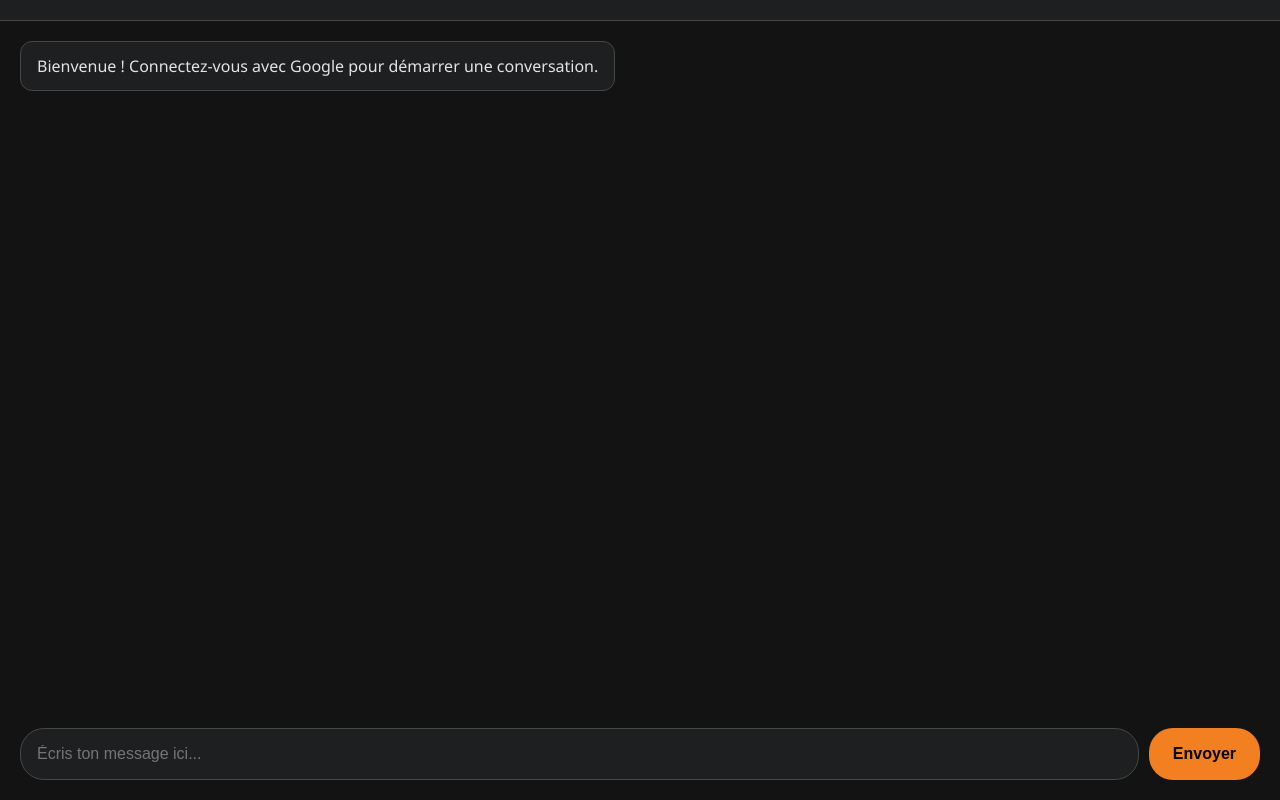
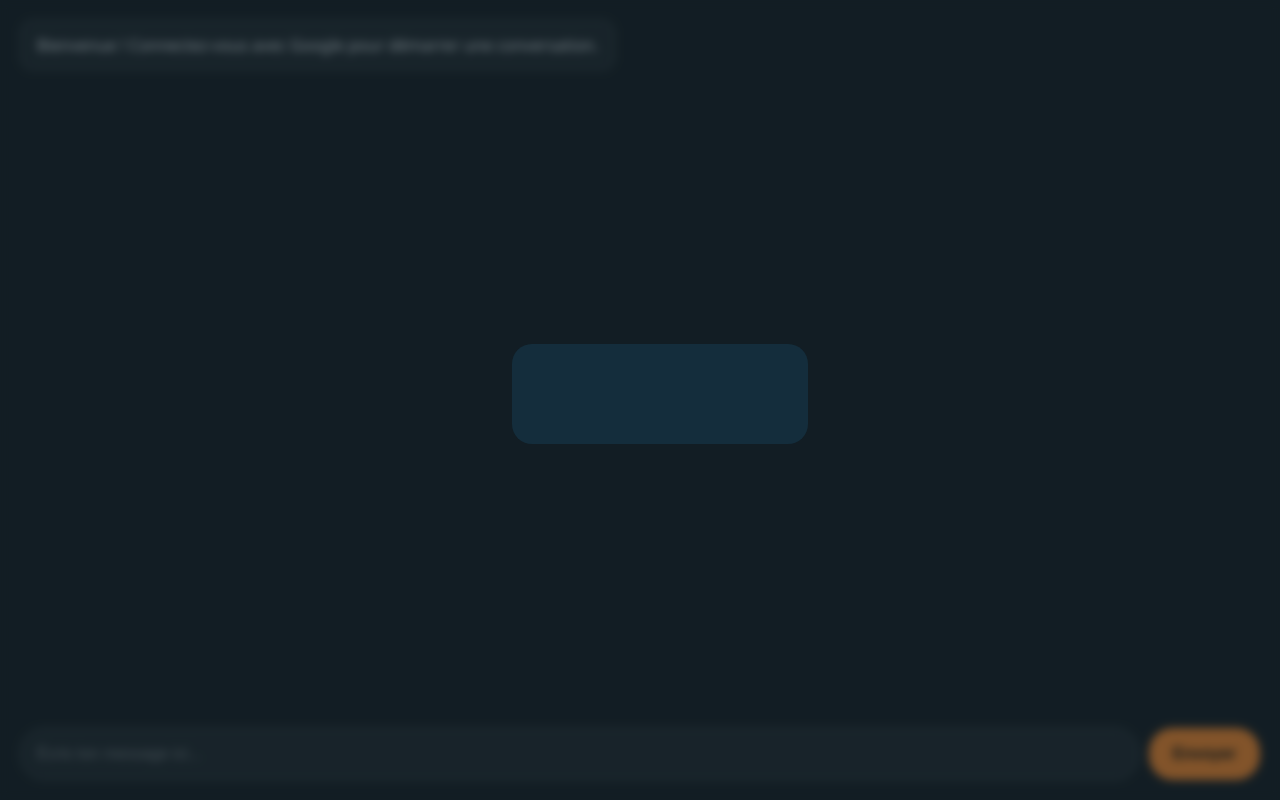
Before and after one commit to servpimc/gpt, a plain HTML site: page index.html in a window 1280 px wide. Drawn offline with nearby package versions, Linux system fonts and the light colour scheme.

Commit message:
Add files via upload

```diff
--- a/assets/script.js
+++ b/assets/script.js
@@ -81,6 +81,7 @@ function handleCredentialResponse(response) {
 
     document.getElementById("msg-agent-0").innerText= "Bienvenue ! Que puis-je faire pour vous?";
     document.getElementById("auth-bar").style.display="none";
+    document.getElementById("overlay").style.display="none";
     document.getElementById("user-input").disabled = false;
     document.querySelectorAll('button')[0].disabled = false;
 }
--- a/assets/style.css
+++ b/assets/style.css
@@ -9,12 +9,28 @@ body {
 
 /* En-tête pour le bouton de connexion */
 #auth-bar {
-    padding: 10px 20px;
-    background: #1e1f20;
-    border-bottom: 1px solid #444746;
-    display: flex;
-    justify-content: flex-end;
-    align-items: center;
+  padding: 10px 20px;
+  background: rgba(22, 63, 85, 0.5);
+  border-radius: 20px;
+  display: flex;
+  justify-content: center;
+  align-items: center;
+  position: fixed; /* Garde la barre en haut de la page */
+  top: 43dvh;
+  left: 40dvw;
+  width: 20%;
+  height: 10%;
+  z-index: 1000; /* Assure qu'il est au-dessus du contenu */
+}
+#overlay {
+  position: fixed;
+  top: 0;
+  left: 0;
+  width: 100%;
+  height: 100%;
+  background: rgba(18, 41, 53, 0.5); /* Semi-transparent */
+  z-index: 999;
+  backdrop-filter: blur(5px); /* Flou en arrière-plan */
 }
 
 #chat-container { flex: 1; overflow-y: auto; padding: 20px; display: flex; flex-direction: column; gap: 15px; }
--- a/index.html
+++ b/index.html
@@ -18,6 +18,7 @@
     <div id="auth-bar">
         <div id="google-btn"></div>
     </div>
+    <div id="overlay"></div>
 
     <div id="chat-container">
         <div id="msg-agent-0" class="message agent">Bienvenue ! Connectez-vous avec Google pour démarrer une conversation.</div>
```
